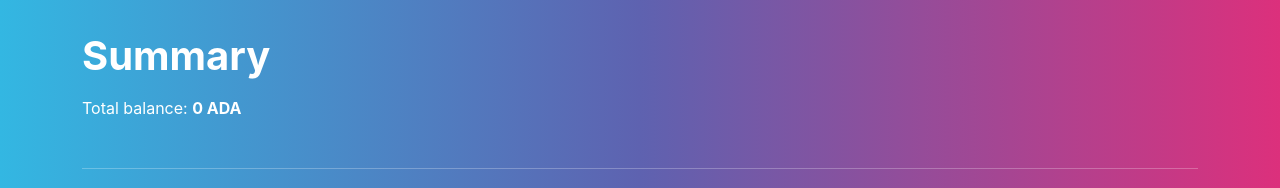
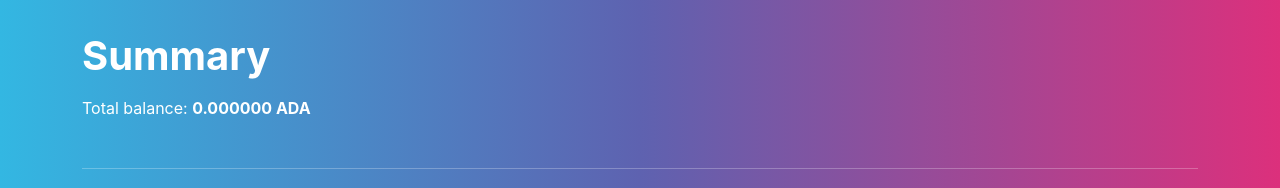
Before and after one commit to eddex/tabulali, a React (Create React App) app: page / in a window 1280 px wide. Shown: the top 188 px of the page. Built offline with nearby package versions, Linux system fonts and the light colour scheme.

Commit message:
feat: better formatting of numbers according to locale

```diff
--- a/src/components/Summary.jsx
+++ b/src/components/Summary.jsx
@@ -1,4 +1,6 @@
 import Badge from "react-bootstrap/Badge";
+
+import { toLocalNumber } from "../services/Localization";
 
 const Summary = (props) => {
   const totalAda = () => {
@@ -13,7 +15,7 @@ const Summary = (props) => {
     <div className="mt-3">
       <h1>Summary</h1>
       <p>
-        Total balance: <b>{totalAda()} ADA</b>
+        Total balance: <b>{toLocalNumber(totalAda())} ADA</b>
       </p>
       <p>
         {props.pools && props.pools.length > 0 && (
--- a/src/components/Wallet.jsx
+++ b/src/components/Wallet.jsx
@@ -6,6 +6,7 @@ import "./Wallet.css";
 
 import WalletTitleEdit from "./Wallet.TitleEdit";
 import { removeWalletFromLocalStorage } from "../services/LocalStorage";
+import { toLocalNumber } from "../services/Localization";
 
 const Wallet = (props) => {
   const [editTitle, setEditTitle] = useState(false);
@@ -55,7 +56,7 @@ const Wallet = (props) => {
       </Card.Header>
       <Card.Body>
         <Card.Text>
-          ADA: <b>{props.ada}</b>
+          ADA: <b>{toLocalNumber(props.ada)}</b>
         </Card.Text>
       </Card.Body>
     </Card>
--- /dev/null
+++ b/src/services/Localization.js
@@ -0,0 +1,10 @@
+export const toLocalNumber = (number) => {
+  const userLocale =
+    navigator.languages && navigator.languages.length
+      ? navigator.languages[0]
+      : navigator.language;
+  return number.toLocaleString(userLocale, {
+    minimumFractionDigits: 6,
+    maximumFractionDigits: 6,
+  });
+};
```
